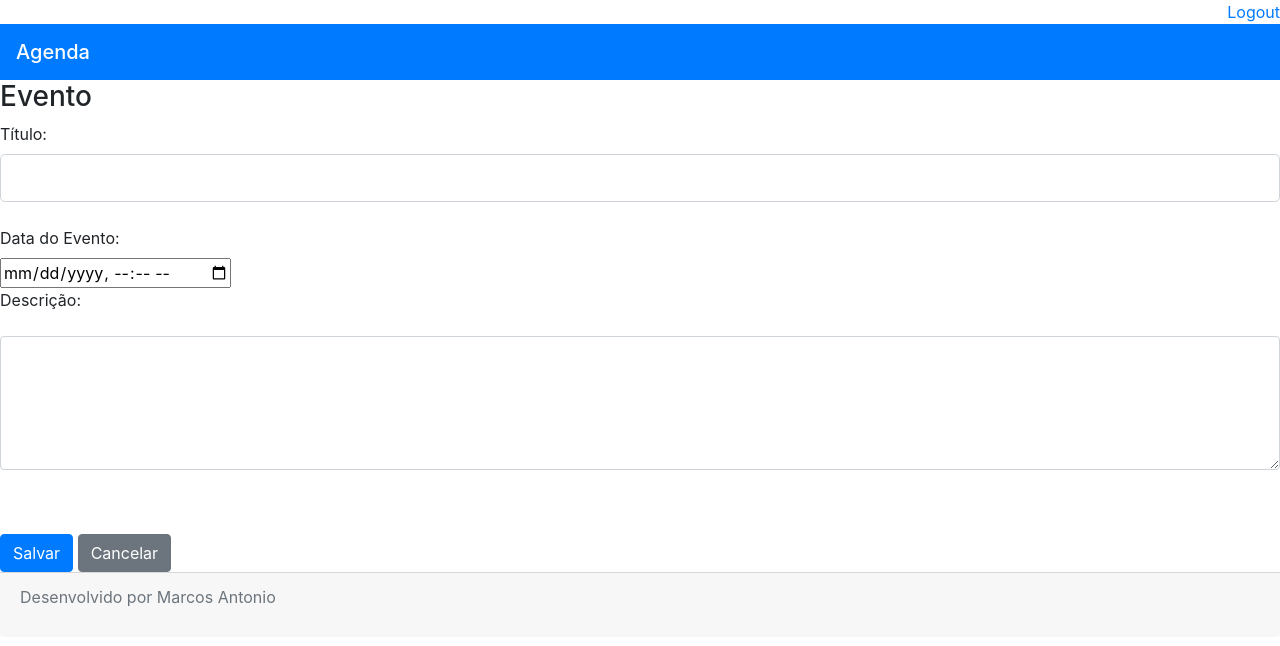
After one commit to maasilva/agenda_Django, a Django app: page /agenda/evento/ in a window 1280 px wide. The commit adds this page. Shown: the top 646 px of the page. Run offline with Django 3.2, Linux system fonts and the light colour scheme; a user stored in the database is signed in; some libraries are stand-ins or nearby versions.

Commit message:
Incluido template para insercao de eventos da agenda. Incluido gitignore para excluir os arquivos compilados

```diff
--- a/agenda/urls.py
+++ b/agenda/urls.py
@@ -21,8 +21,11 @@ from django.views.generic import RedirectView
 urlpatterns = [
     path('admin/', admin.site.urls),
     path('agenda/', views.Lista_eventos),
+    path('agenda/evento/', views.evento),
+    path('agenda/evento/submit',views.submit_evento),
     path('', RedirectView.as_view(url='/agenda')),
     path('login/', views.login_user),
     path('login/submit', views.submit_login),
     path('logout', views.logout_user)
+
 ]
--- a/core/views.py
+++ b/core/views.py
@@ -33,3 +33,22 @@ def Lista_eventos(request):
     evento = Evento.objects.filter(usuario=usuario)
     dados = {'eventos': evento}
     return render(request, 'agenda.html', dados)
+
+
+@login_required(login_url='/login/')
+def evento(request):
+    return render(request, 'evento.html')
+
+
+@login_required(login_url='/login/')
+def submit_evento(request):
+    if request.POST:
+        titulo = request.POST.get('titulo')
+        data_evento = request.POST.get('data_evento')
+        descricao = request.POST.get('descricao')
+        usuario = request.user
+        Evento.objects.create(titulo=titulo,
+                              data_evento=data_evento,
+                              descricao=descricao,
+                              usuario=usuario)
+        return redirect('/')
--- /dev/null
+++ b/templates/evento.html
@@ -0,0 +1,30 @@
+{% extends "model-page.html" %}
+
+{% block content %}
+
+<h3>Evento</h3>
+<form action="submit" method="POST">{% csrf_token %}
+    <div class="form-group">
+        <label>Título: </label>
+        <br>
+        <input class="form-control form-control-lg" type="text" name="titulo" size="23">
+        <br>
+        <label>Data do Evento: </label>
+        <br>
+        <input type="datetime-local" name="data_evento">
+        <br>
+        <label>Descrição: </label>
+        <br>
+    </div>
+    <div class="form-group">
+        <textarea class="form-control" name="descricao" rows="5" cols="10"></textarea>
+    </div>
+    <br><br>
+    <button class="btn btn-primary" type="submit">Salvar</button>
+    <a href="/">
+        <button class="btn btn-secondary" type="button">Cancelar</button>
+    </a>
+</form>
+
+
+{% endblock %}
```
Also changed, not shown: templates/agenda.html (+6 -3 lines), db.sqlite3, 1 other file.
